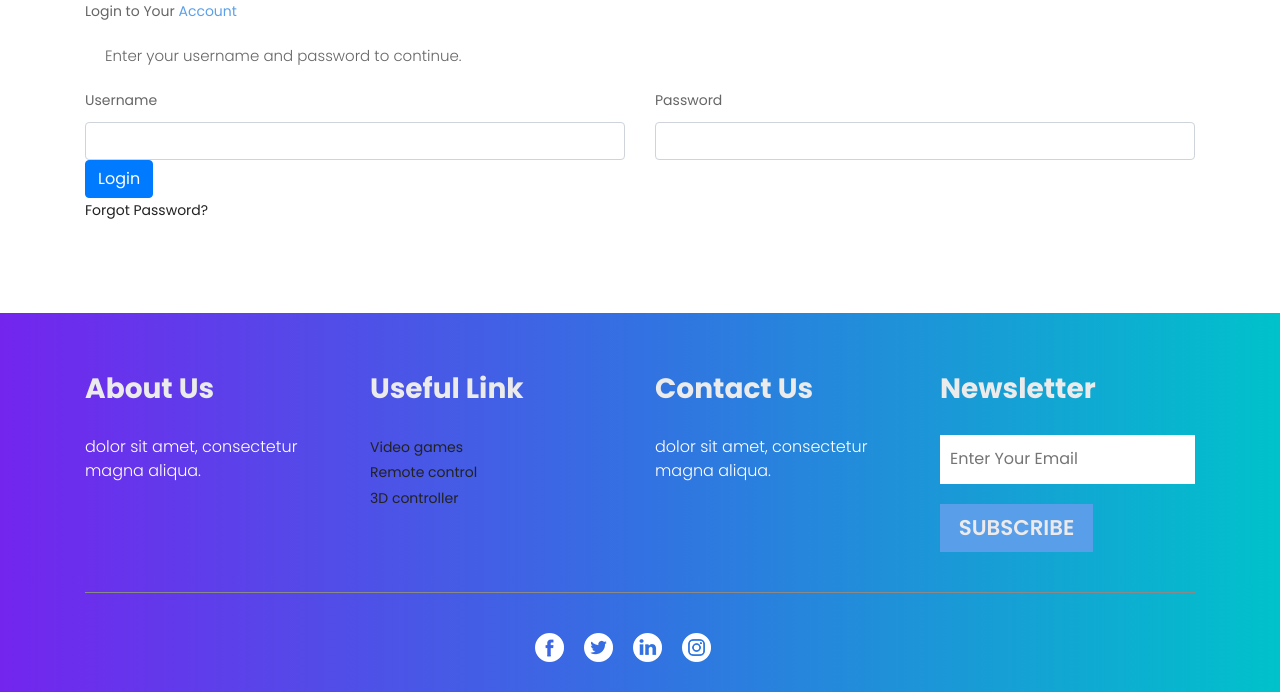
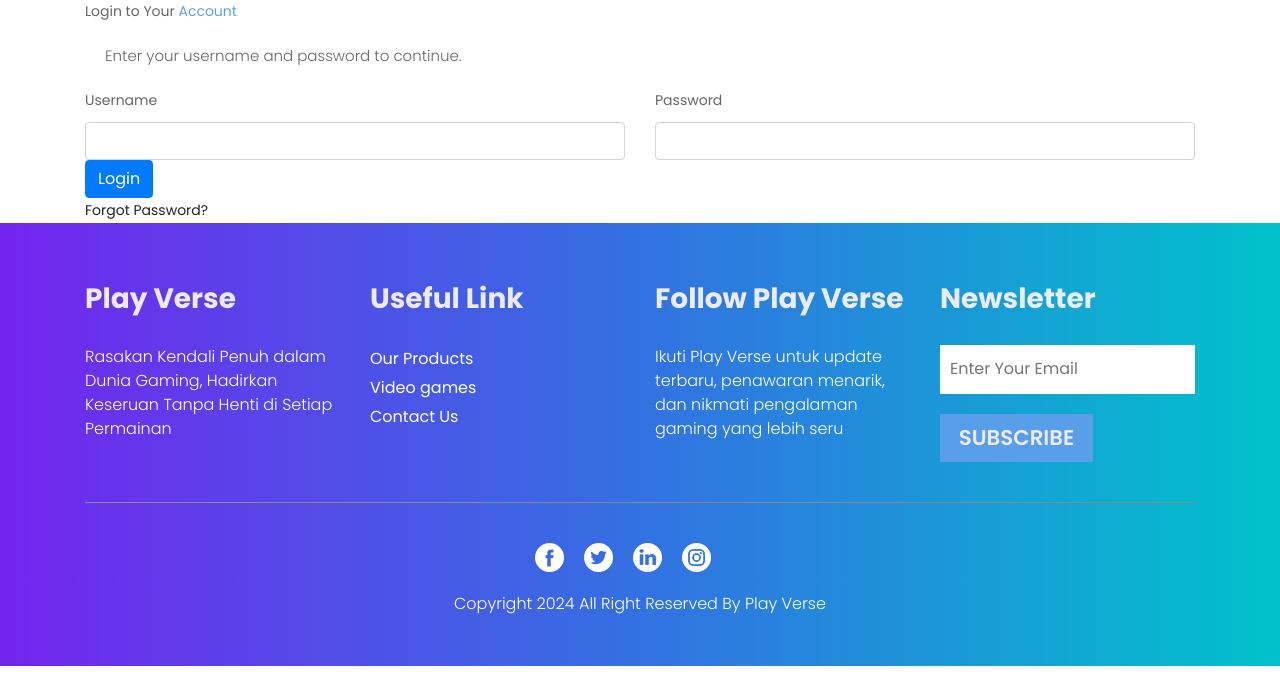
Before and after one commit to UjangRonda/Uas-Pemweb, a PHP site: page /login.php in a window 1280 px wide. Shown: the part 181-873 px from the top of the page. After the commit the page ends 847 px from the top, so only its background shows below. Run offline with PHP 8.4, Linux system fonts and the light colour scheme; some libraries are stand-ins or nearby versions.

Commit message:
foooter- login register

```diff
--- a/login.php
+++ b/login.php
@@ -88,43 +88,54 @@
       </div>
     </div>
   </div>
-  <div class="section_footer margin_top_0 ">
+  <!-- footer section start -->
+  <div class="section_footer ">
     <div class="container">
       <div class="footer_section_2">
         <div class="row">
           <div class="col-sm-6 col-md-6 col-lg-3">
-            <h2 class="account_text">About Us</h2>
-            <p class="ipsum_text_2">dolor sit amet, consectetur magna aliqua.</p>
+            <h2 class="account_text">Play Verse</h2>
+            <p class="ipsum_text_2">Rasakan Kendali Penuh dalam Dunia Gaming, Hadirkan Keseruan Tanpa Henti di Setiap Permainan</p>
           </div>
           <div class="col-sm-6 col-md-6 col-lg-3">
             <h2 class="account_text">Useful Link</h2>
-            <ul>
-              <li><a href="#">Video games</a></li>
-              <li><a href="#">Remote control</a></li>
-              <li><a href="#">3D controller</a></li>
-            </ul>
+            <div class="useful_link">
+              <ul>
+                <li><a href="product.php">Our Products</a></li>
+                <li><a href="video.php">Video games</a></li>
+                <li><a href="contact.php">Contact Us</a></li>
+              </ul>
+            </div>
           </div>
           <div class="col-sm-6 col-md-6 col-lg-3">
-            <h2 class="account_text">Contact Us</h2>
-            <p class="ipsum_text_2">dolor sit amet, consectetur magna aliqua.</p>
+            <h2 class="account_text">Follow Play Verse</h2>
+            <p class="ipsum_text_2">Ikuti Play Verse untuk update terbaru, penawaran menarik, dan nikmati pengalaman gaming yang lebih seru</p>
           </div>
           <div class="col-sm-6 col-md-6 col-lg-3">
             <h2 class="account_text">Newsletter</h2>
-            <input type="email" class="email_text" placeholder="Enter Your Email" name="email">
+            <input type="" class="email_text" placeholder="Enter Your Email" name="Enter Your Email">
             <button class="subscribr_bt">SUBSCRIBE</button>
           </div>
         </div>
       </div>
       <div class="social_icon">
         <ul>
-          <li><a href="#"><img src="images/fb-icon.png"></a></li>
-          <li><a href="#"><img src="images/twitter-icon.png"></a></li>
-          <li><a href="#"><img src="images/linkdin-icon.png"></a></li>
-          <li><a href="#"><img src="images/instagram-icon.png"></a></li>
+          <li><a href="https://id-id.facebook.com/login.php/"><img src="images/fb-icon.png"></a></li>
+          <li><a href="https://x.com/login?"><img src="images/twitter-icon.png"></a></li>
+          <li><a href="https://www.linkedin.com/in/adiknurhalimah"><img src="images/linkdin-icon.png"></a></li>
+          <li><a href="instagram.com/aaadiknhh_"><img src="images/instagram-icon.png"></a></li>
         </ul>
       </div>
     </div>
+      <!-- copyright section start -->
+      <div class="copyright_section">
+        <div class="container">
+          <p class="copyright_text">Copyright 2024 All Right Reserved By <a href="#"> Play Verse</p>
+        </div>
+      </div>
+      <!-- copyright section end -->
   </div>
+  <!-- footer section end -->
   <script src="js/jquery.min.js"></script>
   <script src="js/popper.min.js"></script>
   <script src="js/bootstrap.bundle.min.js"></script>
```
Also changed, not shown: register.php (+19 -20 lines).
